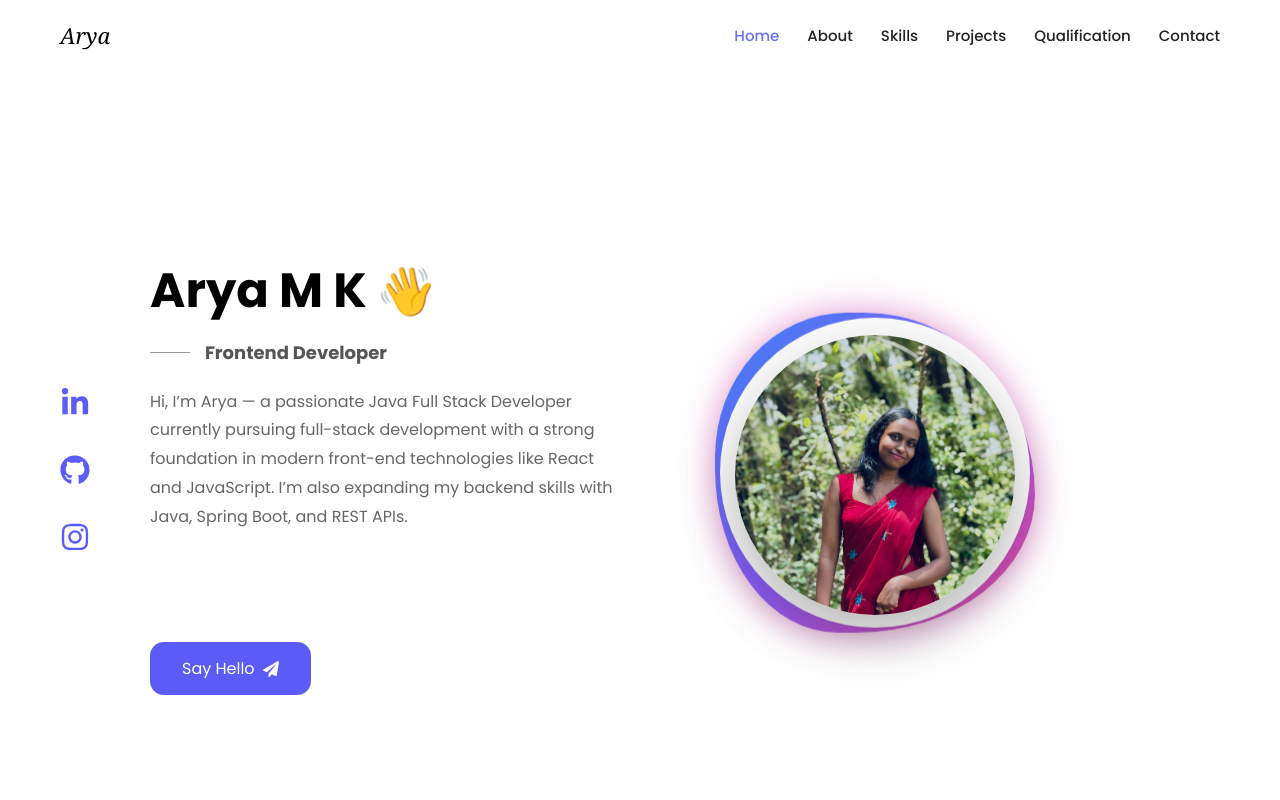
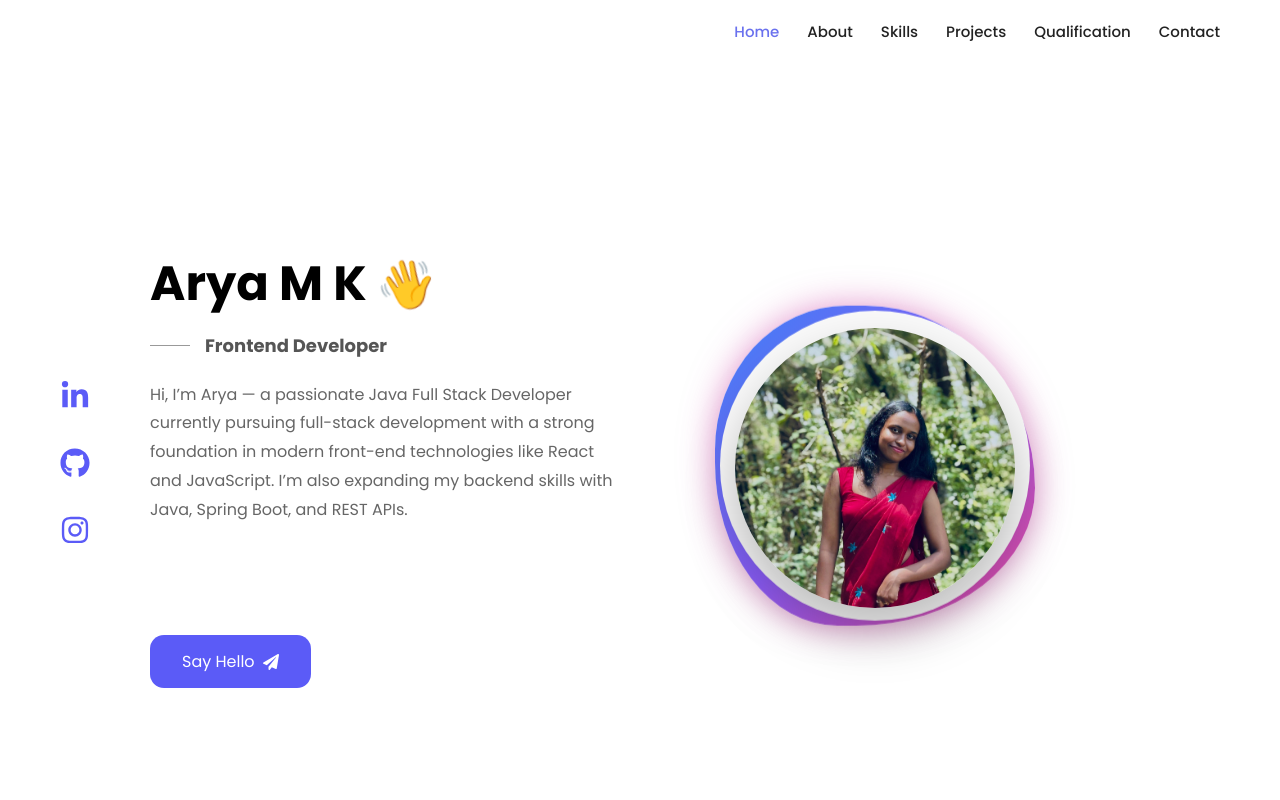
Before and after one commit to aryamk28/portfolio-arya, a React (Vite) app: page / in a window 1280 px wide. Shown: the top 800 px of the page. Built offline with nearby package versions, Linux system fonts and the light colour scheme.

Commit message:
first commit

```diff
--- a/src/components/NavBar.css
+++ b/src/components/NavBar.css
@@ -21,16 +21,13 @@
     /* 🔥 MUST */
 }
 
-.logo {
-    font-size: 22px;
-    font-weight: 500;
-    font-family: Georgia, 'Times New Roman', Times, serif;
-    font-style: italic;
-}
+
 
 /* 🔥 THIS IS THE MISSING PIECE */
 .nav-links {
     display: flex;
+    justify-content: flex-end;
+    margin-left: auto;
     /* makes links horizontal */
     gap: 28px;
 }
--- a/src/components/NavBar.jsx
+++ b/src/components/NavBar.jsx
@@ -32,7 +32,7 @@ export default function Navbar() {
     return (
         <header className="navbar">
             <div className="nav-inner">
-                <div className="logo">Arya</div>
+
                 <nav className="nav-links">
                     {links.map((link) => (
                         <a
```
